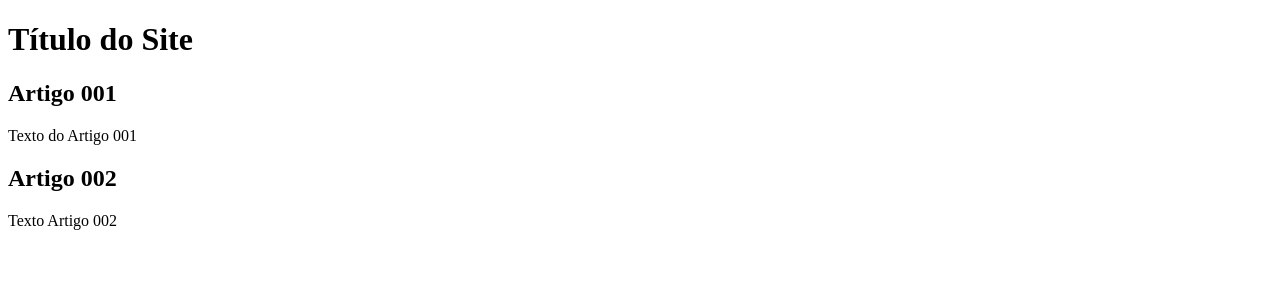
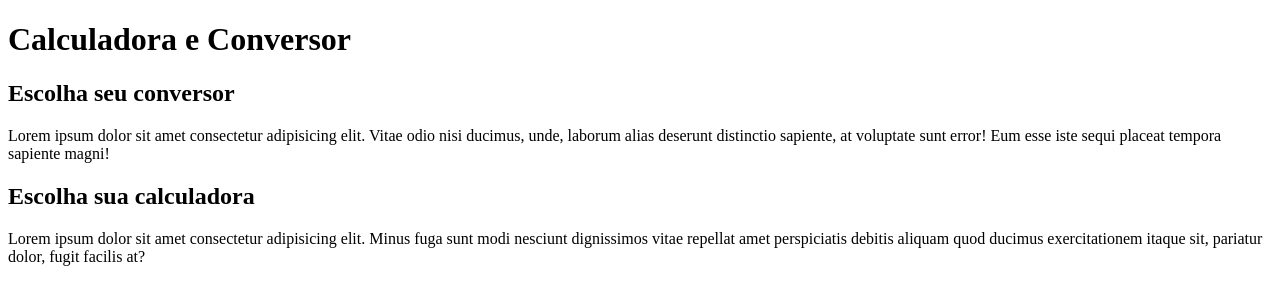
Before and after one commit to MateusRod/Projeto-Site, a plain HTML site: page index.html in a window 1280 px wide. Drawn offline with Linux system fonts and the light colour scheme.

Commit message:
Comecei a escrever o conteúdo

```diff
--- a/index.html
+++ b/index.html
@@ -9,15 +9,15 @@
 <body>
     <main>
         <header>
-            <h1> Título do Site</h1>
+            <h1> Calculadora e Conversor</h1>
         </header>
         <article>
-            <h2>Artigo 001</h2>
-            <p>Texto do Artigo 001</p>
+            <h2>Escolha seu conversor</h2>
+            <p>Lorem ipsum dolor sit amet consectetur adipisicing elit. Vitae odio nisi ducimus, unde, laborum alias deserunt distinctio sapiente, at voluptate sunt error! Eum esse iste sequi placeat tempora sapiente magni!</p>
         </article>
         <article>
-            <h2>Artigo 002</h2>
-            <p>Texto Artigo 002</p>
+            <h2>Escolha sua calculadora</h2>
+            <p>Lorem ipsum dolor sit amet consectetur adipisicing elit. Minus fuga sunt modi nesciunt dignissimos vitae repellat amet perspiciatis debitis aliquam quod ducimus exercitationem itaque sit, pariatur dolor, fugit facilis at?</p>
         </article>
     </main>
 </body>
```
